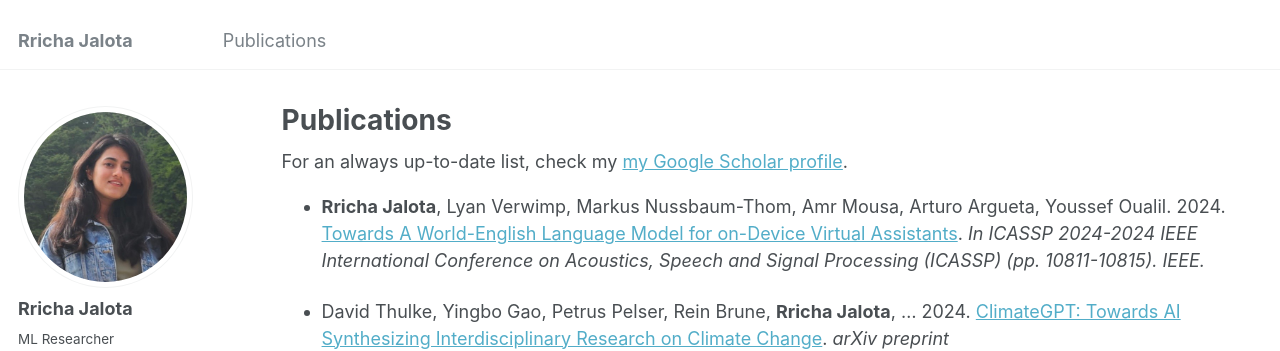
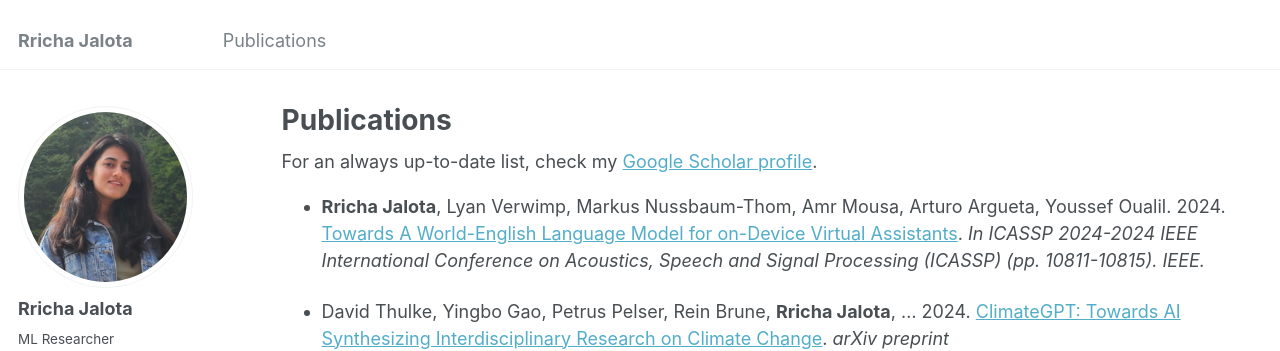
Before and after one commit to rrichajalota/rrichajalota.github.io, a Jekyll site: the page built from _pages/publications.md, in a window 1280 px wide and 991 px high. Shown: the top 351 px of the window. Built offline with Jekyll 4.4.1, drawn with Linux system fonts in a browser that asks for light colours; some web fonts are replaced.

Commit message:
Update publications.md

```diff
--- a/_pages/publications.md
+++ b/_pages/publications.md
@@ -6,7 +6,7 @@ author_profile: true
 ---
 
 {% if site.author.googlescholar %}
-  <div class="wordwrap">For an always up-to-date list, check my <a href="{{site.author.googlescholar}}">my Google Scholar profile</a>.</div>
+  <div class="wordwrap">For an always up-to-date list, check my <a href="{{site.author.googlescholar}}">Google Scholar profile</a>.</div>
 {% endif %}
 
 - <strong>Rricha Jalota</strong>, Lyan Verwimp, Markus Nussbaum-Thom, Amr Mousa, Arturo Argueta, Youssef Oualil. 2024. [Towards A World-English Language Model for on-Device Virtual Assistants](https://arxiv.org/abs/2403.18783). *In ICASSP 2024-2024 IEEE International Conference on Acoustics, Speech and Signal Processing (ICASSP) (pp. 10811-10815). IEEE.*
```
